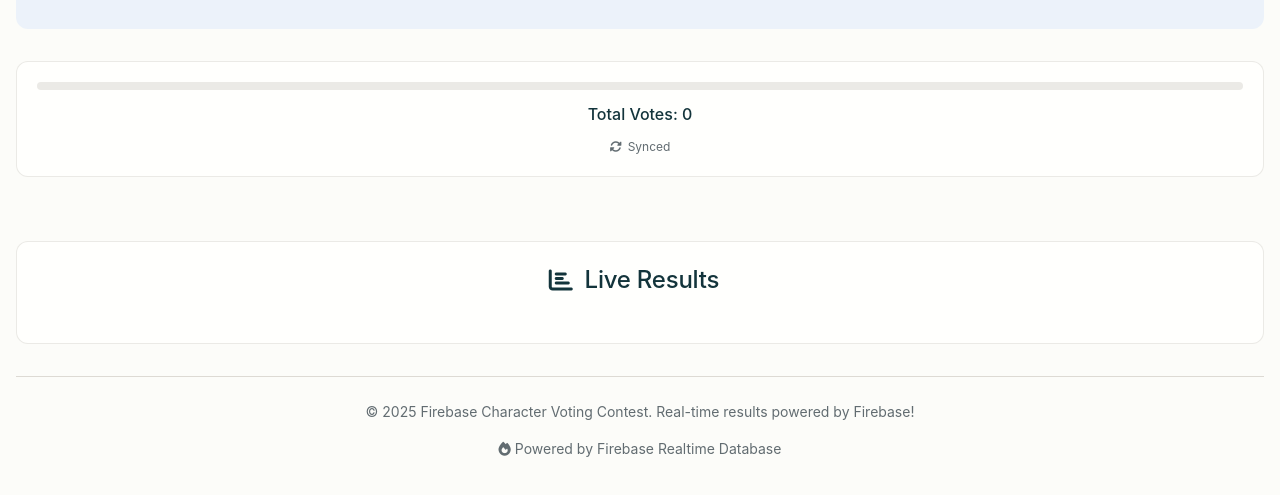
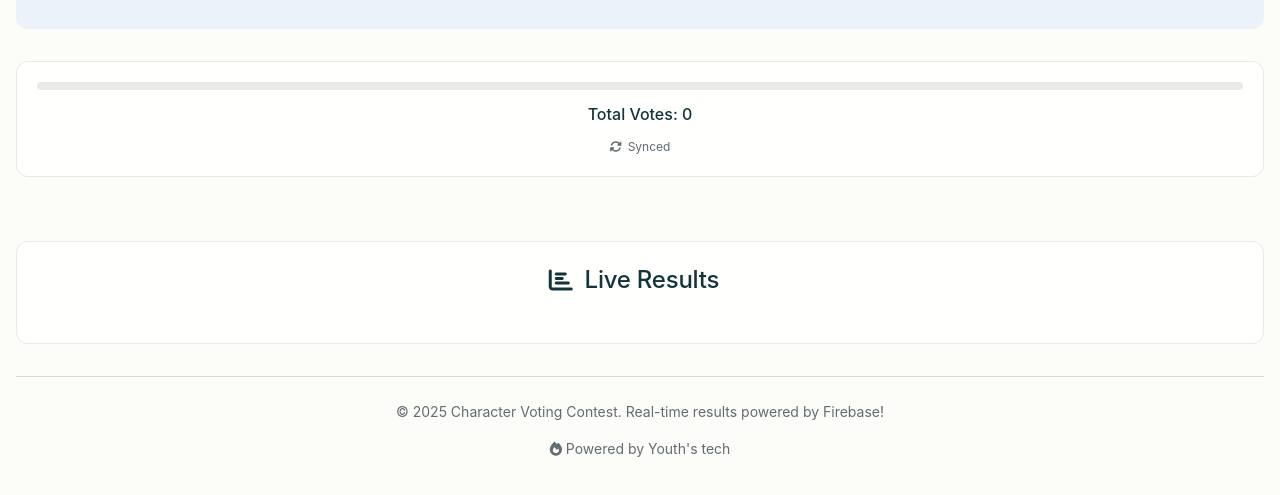
Before and after one commit to exeptionhandler/votation-center, a plain HTML site: page index.html in a window 1280 px wide. Shown: the part 111-606 px from the top of the page. Drawn offline with Linux system fonts and the light colour scheme; no server answers; a web font is replaced by a local one.

Commit message:
Update index.html

```diff
--- a/index.html
+++ b/index.html
@@ -97,10 +97,10 @@
         <div class="confetti-container" id="confettiContainer"></div>
 
         <footer class="footer">
-            <p>&copy; 2025 Firebase Character Voting Contest. Real-time results powered by Firebase!</p>
+            <p>&copy; 2025 Character Voting Contest. Real-time results powered by Firebase!</p>
             <div class="firebase-badge">
                 <i class="fas fa-fire"></i>
-                <span>Powered by Firebase Realtime Database</span>
+                <span>Powered by Youth's tech</span>
             </div>
         </footer>
     </div>
```
